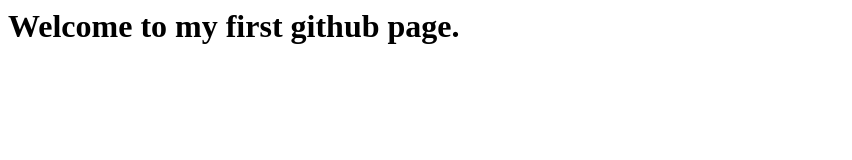
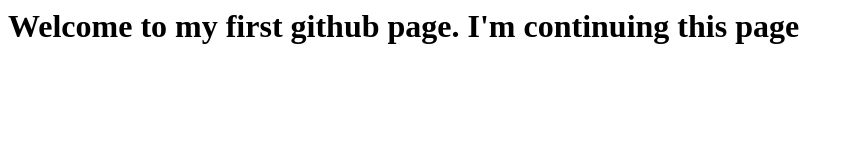
Before and after one commit to WebKmn/test1, a plain HTML site: page index.html in a window 1280 px wide. Shown: the whole page, without its empty margins (0-852 px from the left). Drawn offline with Linux system fonts and the light colour scheme.

Commit message:
my second commit

```diff
--- a/index.html
+++ b/index.html
@@ -2,6 +2,6 @@
     <head>
     </head>
     <body>
-        <h1>Welcome to my first github page.</h1>
+        <h1>Welcome to my first github page. I'm continuing this page</h1>
     </body>
 </html>
```
